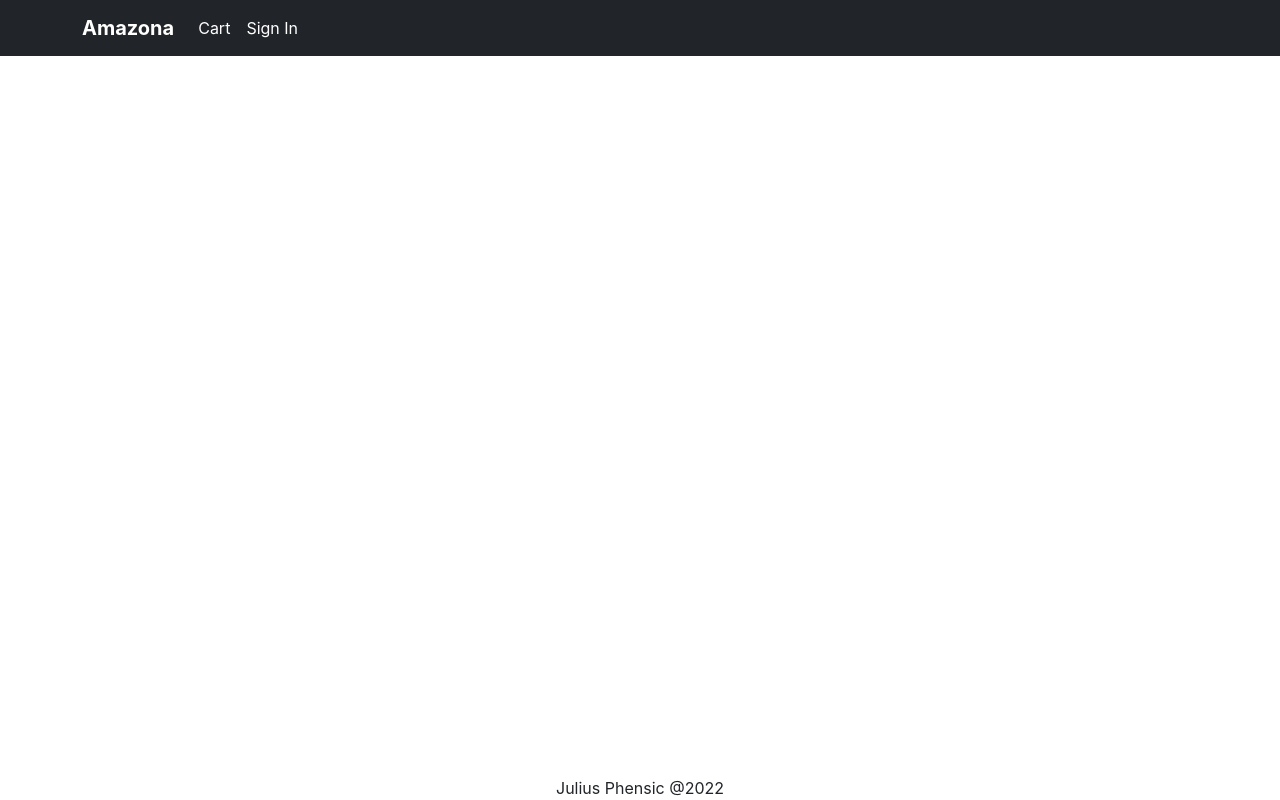
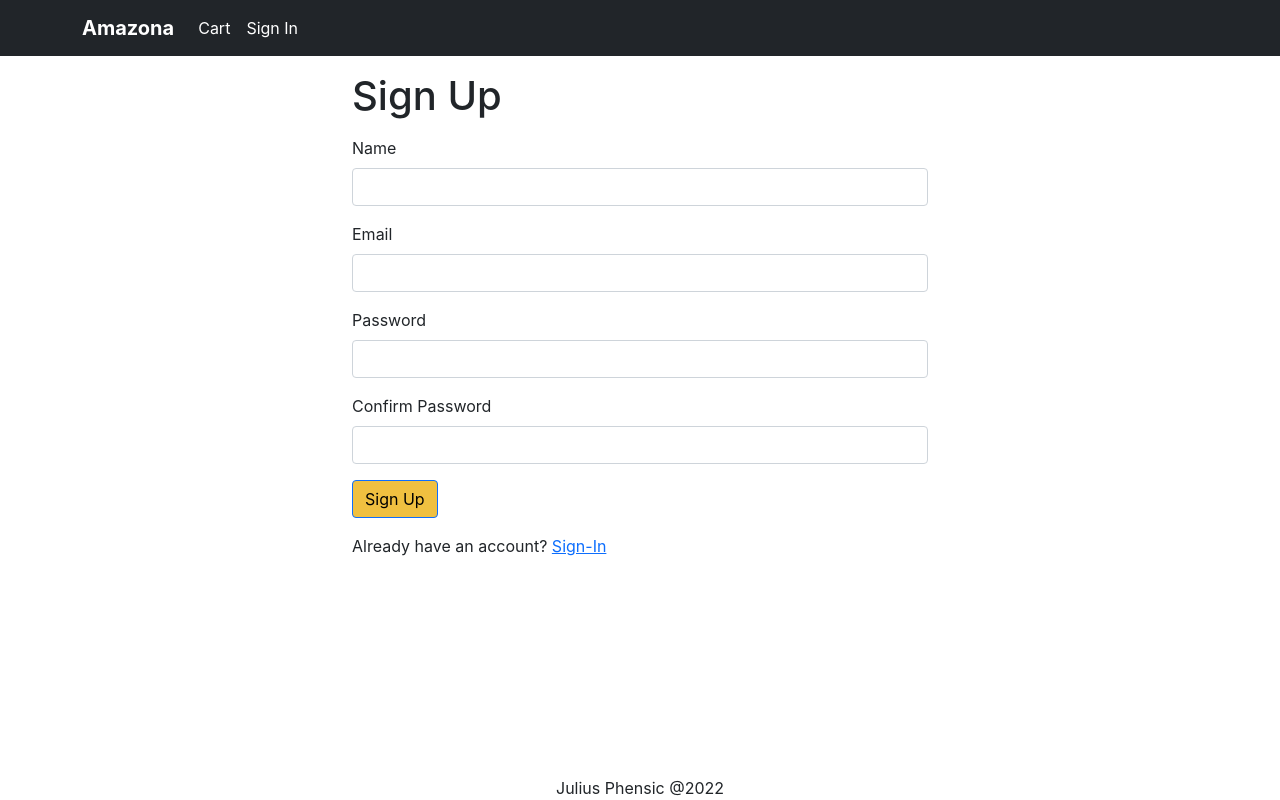
Before and after one commit to Julius170/MERN-Website, a React (Create React App) app in the folder frontend/: page /signup in a window 1280 px wide. Built offline with nearby package versions, Linux system fonts and the light colour scheme.

Commit message:
created the signupScreen and created account

```diff
--- a/frontend/src/App.js
+++ b/frontend/src/App.js
@@ -11,6 +11,7 @@
 import {ToastContainer } from 'react-toastify';
 import 'react-toastify/dist/ReactToastify.css';
 import ShippingAddressScreen from './screens/ShippingAddressScreen';
+import SignupScreen from './screens/SignupScreen';
 
 function App() {
   const {state, dispatch: ctxDispatch } = useContext(Store);
@@ -50,7 +51,7 @@
                       <LinkContainer to='/profile'>
                         <NavDropdown.Item>User Profile</NavDropdown.Item>
                       </LinkContainer>
-                      <LinkContainer to='/profile'>
+                      <LinkContainer to='/orderhistory'>
                         <NavDropdown.Item>Order History</NavDropdown.Item>
                       </LinkContainer>
                       <NavDropdown.Divider />
@@ -81,6 +82,7 @@
               <Route path="/product/:slug" element={<ProductScreen />} />
               <Route path='/cart' element={<CartScreen />} />
               <Route path='/signin' element={<SigninScreen />} />
+              <Route path='/signup' element={<SignupScreen />} />
               <Route path='/shipping' element={<ShippingAddressScreen />} />
               <Route path='/' element={<HomeScreen />} />
             </Routes>
--- /dev/null
+++ b/frontend/src/screens/SignupScreen.js
@@ -0,0 +1,88 @@
+import { Link, useNavigate, useLocation } from 'react-router-dom';
+import { Form, Container, Button } from 'react-bootstrap';
+import { Helmet } from 'react-helmet-async';
+import Axios from 'axios';
+import React, { useContext, useEffect, useState } from 'react';
+import { Store } from '../Store';
+import { toast } from 'react-toastify';
+import { getError } from '../utils';
+
+export default function SignupScreen() {
+    const navigate = useNavigate();
+    const { search } = useLocation();
+    const redirectInUrl = new URLSearchParams(search).get('redirect');
+    const redirect = redirectInUrl ? redirectInUrl : '/';
+
+    const { state, dispatch: ctxDispatch } = useContext(Store);
+    const  { userInfo } = state;
+
+    const [name, setName] = useState('');
+    const [email, setEmail] = useState('');
+    const [password, setPassword] = useState('');
+    const [confirmPassword, setConfirmPassword] = useState('');
+
+    const submitHandler = async (e) => {
+        e.preventDefault();
+        if (password !== confirmPassword) {
+            toast.error('Password do not match');
+            return;
+        }
+        try {
+            const { data } = await Axios.post('http://localhost:5000/api/users/signup', {
+                name,
+                email,
+                password,
+            });
+            ctxDispatch({type: 'USER_SIGIN', payload: data });
+            localStorage.setItem('userInfo', JSON.stringify(data));
+            navigate(redirect || '/');
+        } catch(err) {
+            toast.error(getError(err));
+        }
+    };
+    useEffect(() => {
+        if (userInfo)  {
+            navigate(redirect);
+        };
+    }, [navigate, redirect, userInfo]);
+
+    return(
+        <Container className= 'small-container'>
+            <Helmet>
+                <title>Sign Up</title>
+            </Helmet>
+            <h1 className="my-3">Sign Up</h1>
+            <Form onSubmit={submitHandler}>
+                <Form.Group className='mb-3' controlId='name'>
+                    <Form.Label>Name</Form.Label>
+                    <Form.Control required onChange={(e) => setName(e.target.value) }
+
+                    />
+                </Form.Group>
+                <Form.Group className='mb-3' controlId='email'>
+                        <Form.Label>Email</Form.Label>
+                        <Form.Control type='email' required onChange={(e) => setEmail(e.target.value)}
+                        />
+                    </Form.Group>
+                    <Form.Group className='mb-3' controlId='password'>
+                        <Form.Label>Password</Form.Label>
+                        <Form.Control type='password' required onChange={(e) => setPassword(e.target.value)}
+                        />
+                    </Form.Group>
+                    <Form.Group className='mb-3' controlId='confirmPassword'>
+                    <Form.Label>Confirm Password</Form.Label>
+                    <Form.Control type='password' required onChange={(e) => setConfirmPassword(e.target.value)}
+                    />
+                </Form.Group>
+                    <div className="mb-3">
+                        <Button type='submit'> Sign Up</Button>
+                    </div>
+                    <div className="mb-3">
+                        Already have an account? {' '}
+                        <Link to= {`/signin?redirect=${redirect}`}>Sign-In</Link>
+                    </div>
+                </Form>
+        </Container>
+    );
+
+};
--- a/frontend/src/utils.js
+++ b/frontend/src/utils.js
@@ -1,5 +1,5 @@
 export const getError = (error) => {
     return (error.response && error.response.data.message)
-    ? error.response.data.messsage
+    ? error.response.data.message
     : error.message;
 };
```
Also changed, not shown: 2 other files (tests, documents, lock files or other folders).
